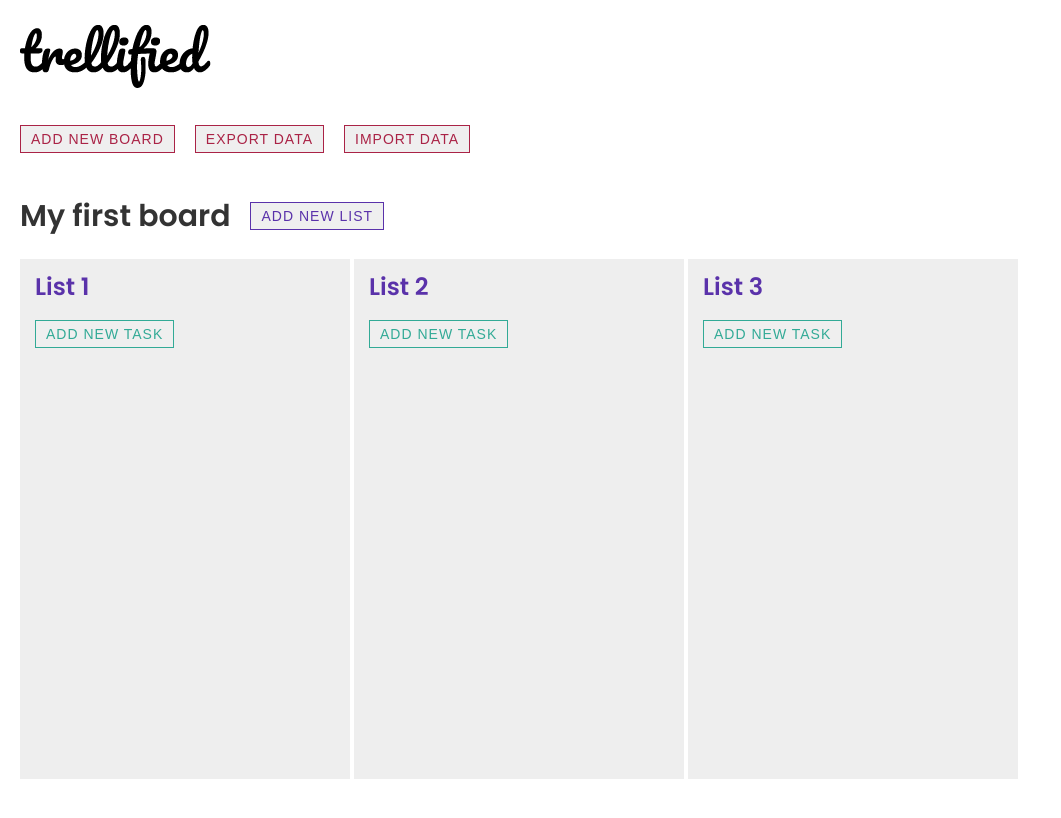
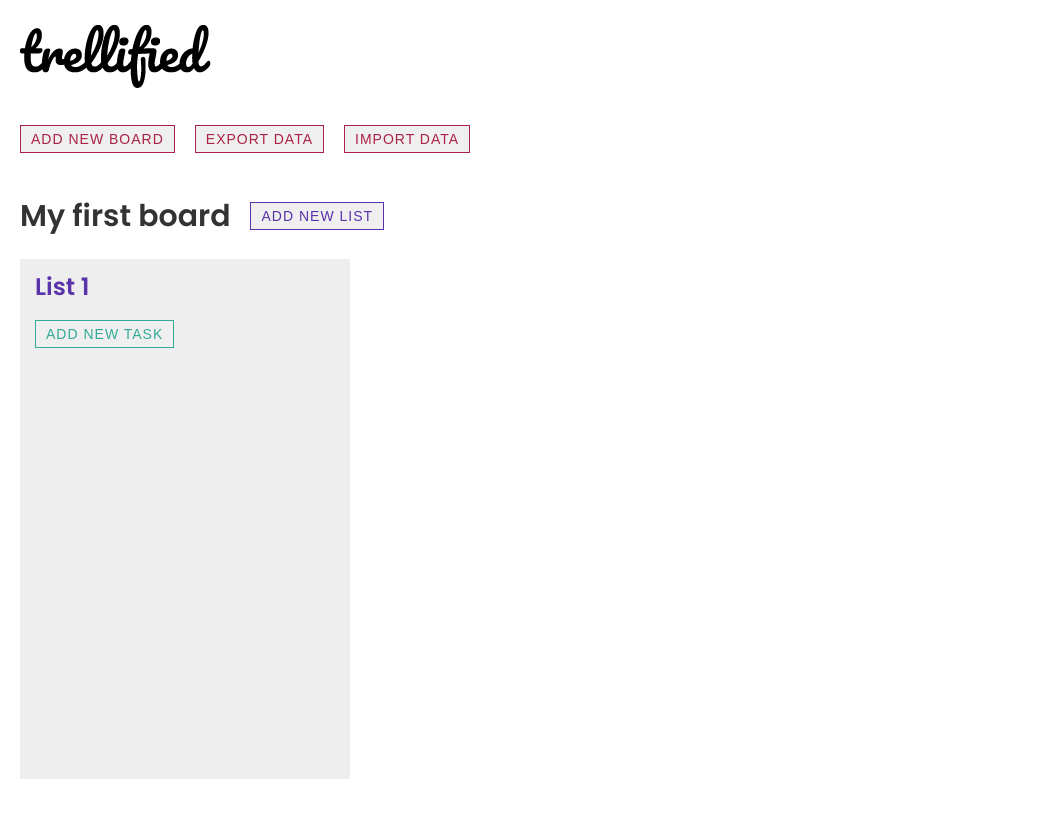
Before and after one commit to catiarodriguescosta/trellified, a React (Create React App) app: page / in a window 1280 px wide. Shown: the top 818 px of the page, without its empty margins (0-1061 px from the left). Built offline with nearby package versions, Linux system fonts and the light colour scheme.

Commit message:
[local-storage] - update local storage after drag and drop change

```diff
--- a/src/App.js
+++ b/src/App.js
@@ -31,17 +31,10 @@ function App() {
           {name:"List 1", tasks:
               []
           },
-          {name:"List 2", tasks:
-              []
-          },
-          {name:"List 3", tasks:
-              []
-          },
         ]
       },
     ]
   };
-
 
   let data = {};
   if ( !localStorage.getItem('data') ) {
@@ -52,8 +45,6 @@ function App() {
     data = JSON.parse(window.localStorage.getItem("data"));
   }
 
-
-
   const [BoardFormVisible, setBoardFormVisible] = useState(false);
 
   const addBoard = text => {
@@ -61,12 +52,6 @@ function App() {
       retrievedObject.boards.unshift(
           { name: text, lists: [
                   {name:"List 1", tasks:
-                      []
-                  },
-                  {name:"List 2", tasks:
-                      []
-                  },
-                  {name:"List 3", tasks:
                       []
                   },
               ]
--- a/src/components/DragNDrop.js
+++ b/src/components/DragNDrop.js
@@ -33,6 +33,7 @@ function DragNDrop({data}) {
                 let newList = JSON.parse(JSON.stringify(oldList));
                 newList.boards[params.boardIndex].lists[params.listIndex].tasks.splice(params.taskIndex, 0, newList.boards[currentItem.boardIndex].lists[currentItem.listIndex].tasks.splice(currentItem.taskIndex, 1)[0]);
                 dragItem.current = params;
+                window.localStorage.setItem("data", JSON.stringify(newList) );
                 return newList;
             })
         }
```
